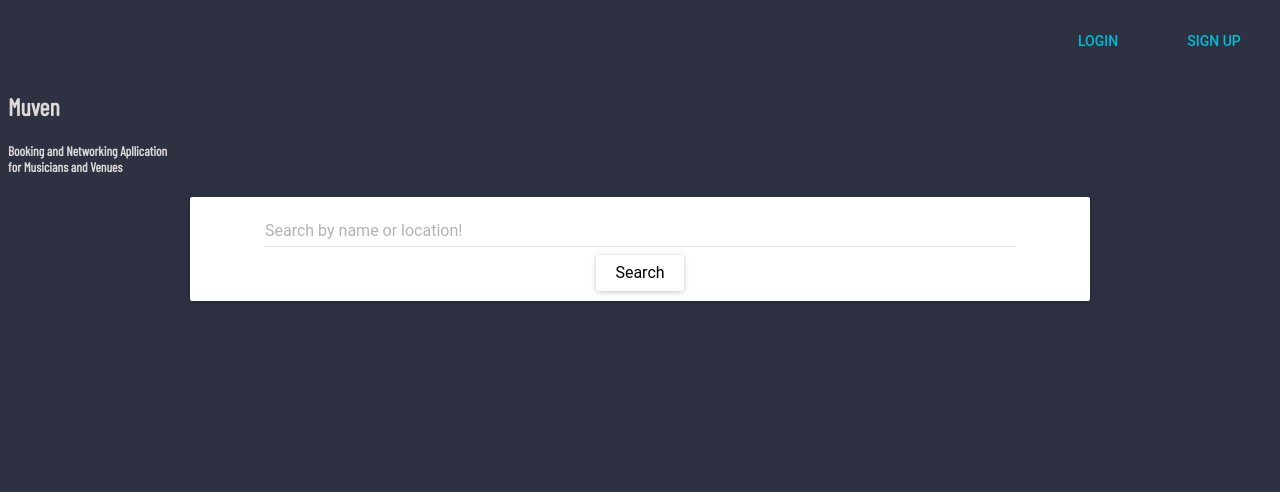
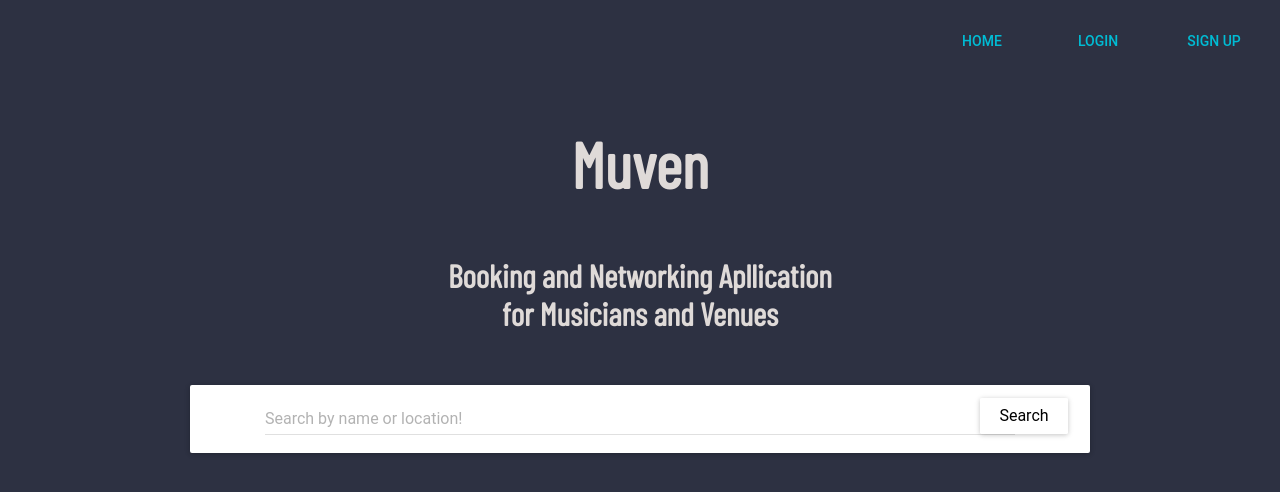
Before and after one commit to adamtahoun/muven, a React (Create React App) app in the folder front-end/: page / in a window 1280 px wide. Shown: the top 492 px of the page. Built offline with nearby package versions, Linux system fonts and the light colour scheme.

Commit message:
added home route for nav/reszied home font

```diff
--- a/front-end/src/App.css
+++ b/front-end/src/App.css
@@ -8,7 +8,7 @@ html{
 body{
 	color: #DFDAD8;
 }
-/* h2 {
+ h2 {
 
   font-size: 48pt;
 
@@ -18,7 +18,7 @@ body{
 h5 {
 
   font-size: 24pt;
-} */
+}
 
 .LoginCard {
 
--- a/front-end/src/App.js
+++ b/front-end/src/App.js
@@ -12,9 +12,9 @@ class App extends Component {
         <MuiThemeProvider>
 			<div>
           <NavBar/>
+           <center>
           <h2>Muven</h2>
           <h5>Booking and Networking Apllication <br/> for Musicians and Venues</h5>
-		  <center>
           <SearchBar />
 		  </center>
 		  </div>
--- a/front-end/src/Components/nav_bar/nav_bar.css
+++ b/front-end/src/Components/nav_bar/nav_bar.css
@@ -1,3 +1,7 @@
 .NavBar {
   text-align: right;
 }
+
+
+.NavBar-home{
+}
--- a/front-end/src/Components/nav_bar/nav_bar.js
+++ b/front-end/src/Components/nav_bar/nav_bar.js
@@ -8,9 +8,13 @@ const buttonStyle = {
     margin: 14,
 };
 
+
 const NavBar = () => (
   <div className="NavBar">
   <nav>
+  <Link to='./'>
+    <FlatButton label = "Home" primary = {true} style = {buttonStyle}/>
+  </Link>
   <Link to="./login">
     <FlatButton label = "Login" primary = {true} style = {buttonStyle}/>
   </Link>
--- a/front-end/src/Components/search_bar/search_bar.css
+++ b/front-end/src/Components/search_bar/search_bar.css
@@ -21,9 +21,8 @@
     width : 1000px;
 }
 
-/* .SearchBar-button{
+ .SearchBar-button{
   position: absolute;
-  margin-left: 780px;
+  margin-left: 340px;
   margin-top: -45px;
 }
- */
--- a/front-end/src/Components/search_bar/search_bar.js
+++ b/front-end/src/Components/search_bar/search_bar.js
@@ -15,7 +15,6 @@ class SearchBar extends Component {
 render(){
   return(
     <div className="SearchBar">
-
     <Card className= "SearchBar-card">
     <div style={{width:750}}>
     <TextField hintText = "Search by name or location!"
```
Also changed, not shown: front-end/src/Components/log_in_form.js (line endings or trailing spaces).
